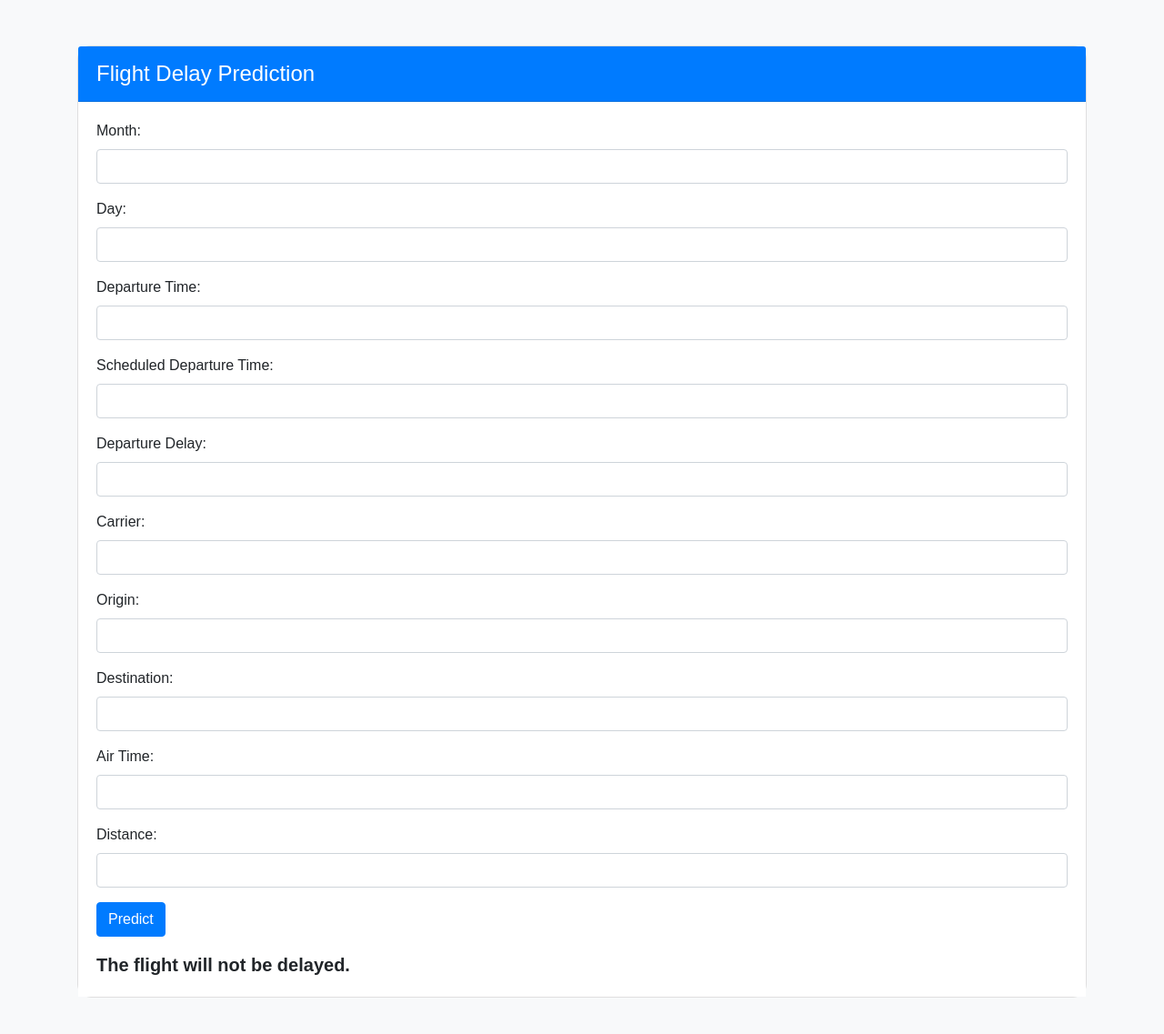
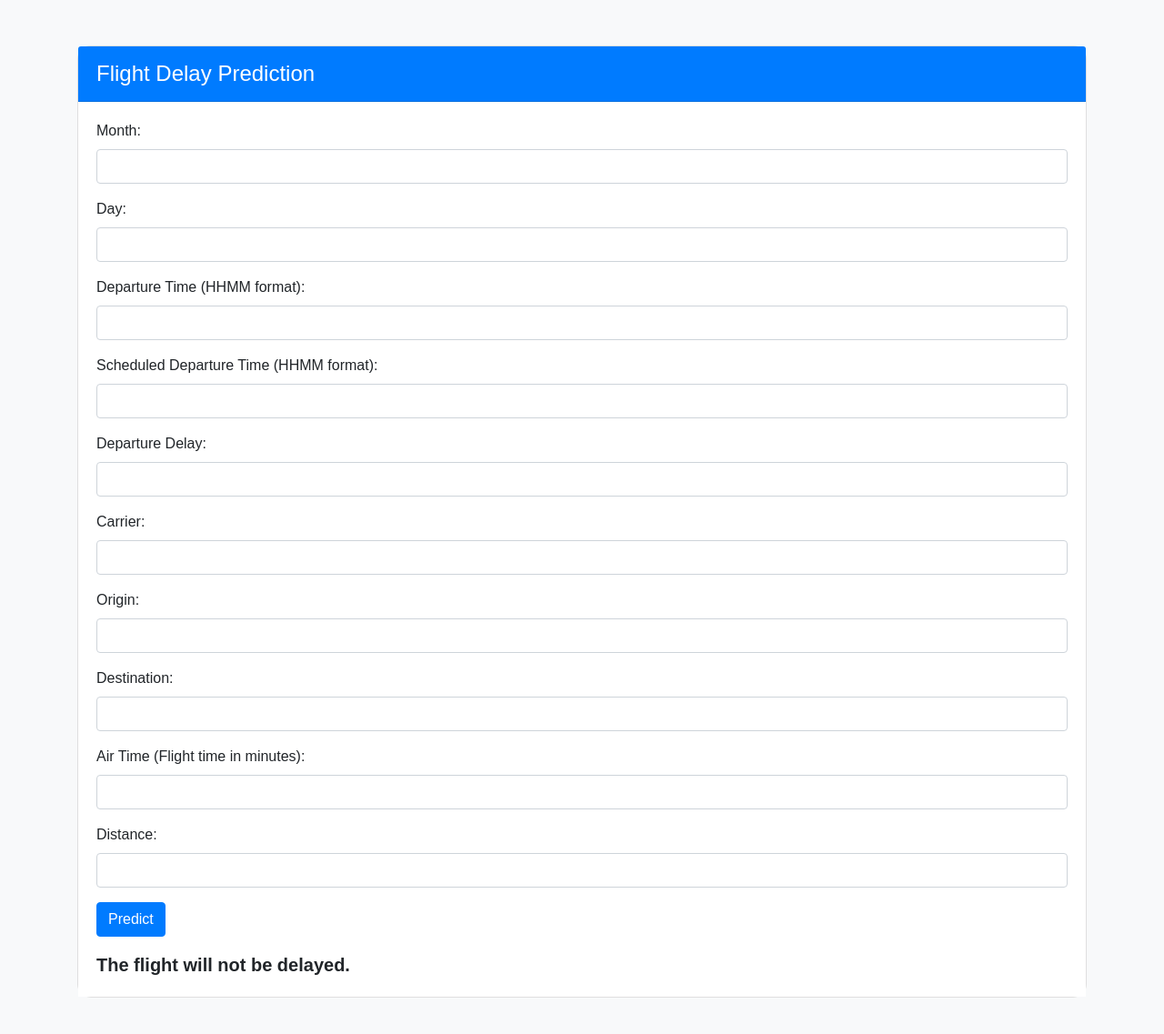
Before and after one commit to aya31aidi/Pr-diction-des-retards-des-vols, a Flask app: template templates/index.html in a window 1280 px wide. Shown: the top 1137 px of the page at 91% size. Run offline with Flask 3, Linux system fonts and the light colour scheme; the template is opened without the code that fills it, so the values that code supplies are empty; parts of the project's set-up code (start-up, migrations or seed data) failed here and were passed over; some libraries are stand-ins or nearby versions.

Commit message:
Modifications in app.py and index.html

```diff
--- a/app.py
+++ b/app.py
@@ -34,6 +34,7 @@ def preprocess_input_data(input_df):
 
 @app.route('/', methods=['GET', 'POST'])
 def home():
+    message = None  # Initialize the message variable
     prediction = None
     if request.method == 'POST':
         # Récupérer les données du formulaire
@@ -44,7 +45,7 @@ def home():
         new_data = pd.DataFrame(data)
 
         # Assigner 'tailnum' comme index
-        new_data.set_index('tailnum', inplace=True)
+        #new_data.set_index('tailnum', inplace=True)
 
         # Prétraiter les nouvelles données
         new_data = preprocess_input_data(new_data)
--- a/templates/index.html
+++ b/templates/index.html
@@ -14,7 +14,7 @@
                 Flight Delay Prediction
             </div>
             <div class="card-body">
-                <form action="/predict" method="post">
+                <form action="/" method="post">
                     <div class="form-group">
                         <label for="month">Month:</label>
                         <input type="text" id="month" name="month" class="form-control" required>
@@ -24,11 +24,11 @@
                         <input type="text" id="day" name="day" class="form-control" required>
                     </div>
                     <div class="form-group">
-                        <label for="dep_time">Departure Time:</label>
+                        <label for="dep_time">Departure Time (HHMM format):</label>
                         <input type="text" id="dep_time" name="dep_time" class="form-control" required>
                     </div>
                     <div class="form-group">
-                        <label for="sched_dep_time">Scheduled Departure Time:</label>
+                        <label for="sched_dep_time">Scheduled Departure Time (HHMM format):</label>
                         <input type="text" id="sched_dep_time" name="sched_dep_time" class="form-control" required>
                     </div>
                     <div class="form-group">
@@ -48,7 +48,7 @@
                         <input type="text" id="dest" name="dest" class="form-control" required>
                     </div>
                     <div class="form-group">
-                        <label for="air_time">Air Time:</label>
+                        <label for="air_time">Air Time (Flight time in minutes):</label>
                         <input type="text" id="air_time" name="air_time" class="form-control" required>
                     </div>
                     <div class="form-group">
```
